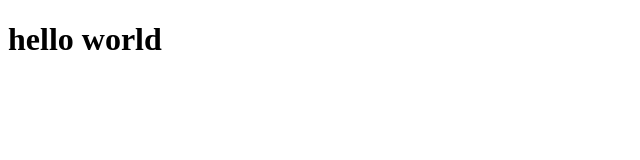
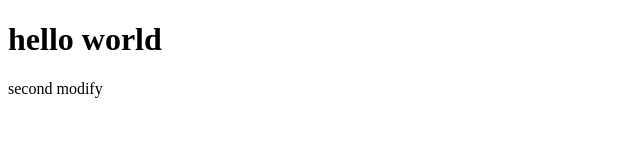
Before and after one commit to montasir34/laravel, a plain HTML site: page index.html in a window 1280 px wide. Shown: the whole page, without its empty margins (0-640 px from the left). Drawn offline with Linux system fonts and the light colour scheme.

Commit message:
second commit

```diff
--- a/index.html
+++ b/index.html
@@ -8,5 +8,8 @@
 </head>
 <body>
     <h1>hello world </h1>
+    <div>second modify
+
+    </div>
 </body>
 </html>
```
